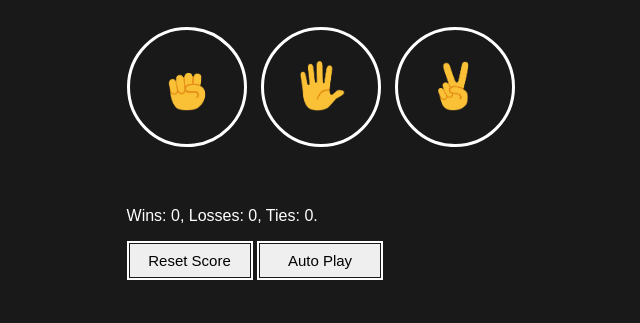
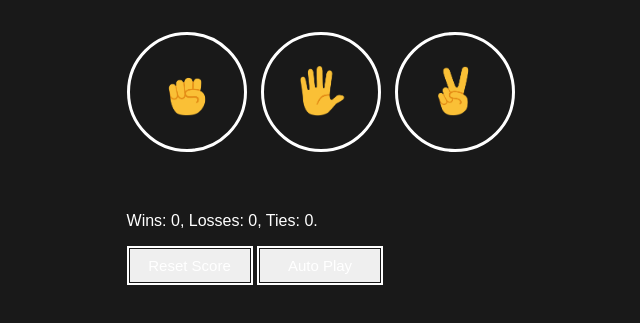
Before and after one commit to akode2803/rock-paper-scissors, a plain HTML site: page index.html in a window 1280 px wide. Shown: the part 75-398 px from the top of the page, without its empty margins (314-954 px from the left). Drawn offline with Linux system fonts and the light colour scheme.

Commit message:
Styling changes

```diff
--- a/css/style.css
+++ b/css/style.css
@@ -19,6 +19,7 @@ body {
     border-radius: 50%;
     padding: 1px 6px 1px 6px;
     margin-right: 10px;
+    margin-top: 5px;
     cursor: pointer;
 }
 .opt-button:hover, .opt-button-highlight{
@@ -45,6 +46,7 @@ body {
     border: 0;
     cursor: pointer;
     min-width: 120px;
+    color: white
 }
 .reset{
     color: white;
```
